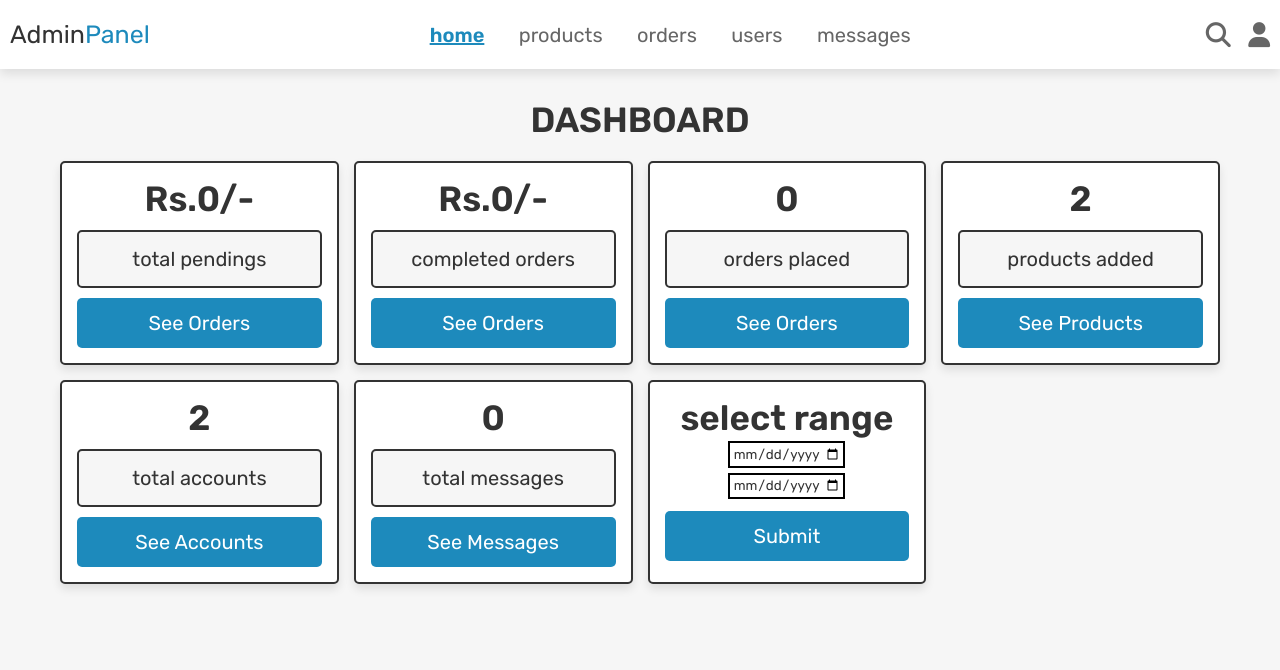
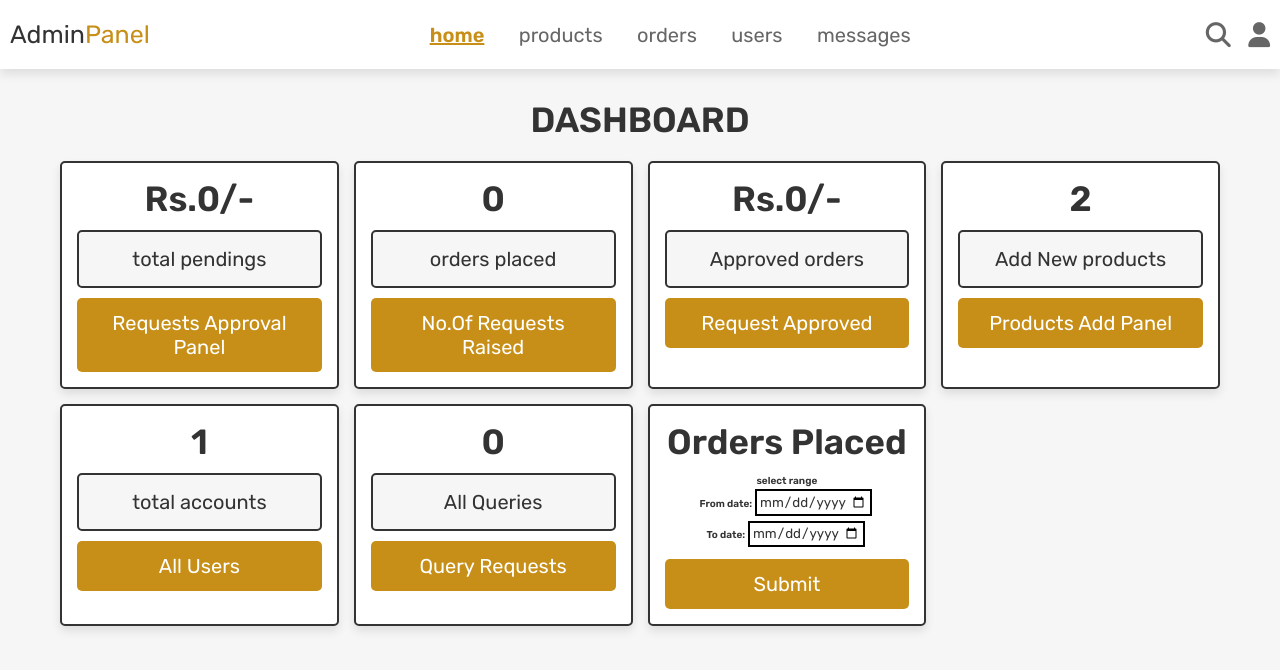
Before and after one commit to charan-srihari-ede/ConstructionMgmt, a PHP site: page /admin_page.php in a window 1280 px wide. Shown: the top 670 px of the page. Run offline with PHP 8.4, Linux system fonts and the light colour scheme; a user stored in the database is signed in; data comes from the database, SQL or seed files in the repository; data that the repository does not hold is empty; some libraries are stand-ins or nearby versions.

Commit message:
admin Front end

```diff
--- a/admin_header.php
+++ b/admin_header.php
@@ -43,8 +43,8 @@ if(isset($message)){
          <a href="admin_update_profile.php" class="btn">update profile</a>
          <a href="logout.php" class="delete-btn">logout</a>
          <div class="flex-btn">
-            <a href="login.php" class="option-btn">login</a>
-            <a href="register.php" class="option-btn">register</a>
+            <!-- <a href="login.php" class="option-btn">login</a> -->
+            <a href="register.php" class="option-btn">register a New user </a>
          </div>
       </div>
 
--- a/admin_orders_completed.php
+++ b/admin_orders_completed.php
@@ -74,7 +74,7 @@ if(isset($_GET['delete'])){
          <p> total products : <span><?= $fetch_orders['total_products']; ?></span> </p>
          <p> total price : <span>Rs<?= $fetch_orders['total_price']; ?>/-</span> </p>
          <p> payment method : <span><?= $fetch_orders['method']; ?></span> </p>
-         <form action="" method="POST">
+         <!-- <form action="" method="POST">
             <input type="hidden" name="order_id" value="<?= $fetch_orders['id']; ?>">
             <select name="update_payment" class="drop-down">
                <option value="" selected disabled><?= $fetch_orders['payment_status']; ?></option>
@@ -85,7 +85,8 @@ if(isset($_GET['delete'])){
                <input type="submit" name="update_order" class="option-btn" value="update">
                <a href="admin_orders.php?delete=<?= $fetch_orders['id']; ?>" class="delete-btn" onclick="return confirm('delete this order?');">delete</a>
             </div>
-         </form>
+         </form> -->
+         <h1><center>COMPLETED</center></h1>
       </div>
       <?php
          }
--- a/admin_page.php
+++ b/admin_page.php
@@ -48,9 +48,21 @@ if(!isset($admin_id)){
       ?>
       <h3>Rs.<?= $total_pendings; ?>/-</h3>
       <p>total pendings</p>
-      <a href="admin_orders.php" class="btn">see orders</a>
+      <a href="admin_orders.php" class="btn">Requests Approval Panel</a>
       </div>
 
+
+
+      <div class="box">
+      <?php
+         $select_orders = $conn->prepare("SELECT * FROM `orders`");
+         $select_orders->execute();
+         $number_of_orders = $select_orders->rowCount();
+      ?>
+      <h3><?= $number_of_orders; ?></h3>
+      <p>orders placed</p>
+      <a href="admin_orders_placed.php" class="btn">No.of Requests Raised</a>
+      </div>
       <div class="box">
       <?php
          $total_completed = 0;
@@ -61,21 +73,9 @@ if(!isset($admin_id)){
          };
       ?>
       <h3>Rs.<?= $total_completed; ?>/-</h3>
-      <p>completed orders</p>
-      <a href="admin_orders_completed.php" class="btn">see orders</a>
+      <p>Approved orders</p>
+      <a href="admin_orders_completed.php" class="btn">Request Approved </a>
       </div>
-
-      <div class="box">
-      <?php
-         $select_orders = $conn->prepare("SELECT * FROM `orders`");
-         $select_orders->execute();
-         $number_of_orders = $select_orders->rowCount();
-      ?>
-      <h3><?= $number_of_orders; ?></h3>
-      <p>orders placed</p>
-      <a href="admin_orders_placed.php" class="btn">see orders</a>
-      </div>
-
       <div class="box">
       <?php
          $select_products = $conn->prepare("SELECT * FROM `products`");
@@ -83,8 +83,8 @@ if(!isset($admin_id)){
          $number_of_products = $select_products->rowCount();
       ?>
       <h3><?= $number_of_products; ?></h3>
-      <p>products added</p>
-      <a href="admin_products.php" class="btn">see products</a>
+      <p> Add New products</p>
+      <a href="admin_products.php" class="btn">Products add Panel</a>
       </div>
 
       <!-- <div class="box">
@@ -115,9 +115,9 @@ if(!isset($admin_id)){
          $select_accounts->execute();
          $number_of_accounts = $select_accounts->rowCount();
       ?>
-      <h3><?= $number_of_accounts; ?></h3>
+      <h3><?= $number_of_accounts-1; ?></h3>
       <p>total accounts</p>
-      <a href="admin_users.php" class="btn">see accounts</a>
+      <a href="admin_users.php" class="btn">All users </a>
       </div>
 
       <div class="box">
@@ -127,8 +127,8 @@ if(!isset($admin_id)){
          $number_of_messages = $select_messages->rowCount();
       ?>
       <h3><?= $number_of_messages; ?></h3>
-      <p>total messages</p>
-      <a href="admin_contacts.php" class="btn">see messages</a>
+      <p>All Queries</p>
+      <a href="admin_contacts.php" class="btn">Query Requests</a>
       </div>
       <div class="box">
       <!-- <?php
@@ -137,11 +137,14 @@ if(!isset($admin_id)){
          $number_of_admins = $select_admins->rowCount();
       ?>
       <h3><?= $number_of_admins; ?></h3>
-      <p>total admins</p> -->
-      <h3>select range</h3>
+      <!-- <p>Orders Placed in range</p> -->
+
+      <h3> Orders Placed</h3><br><h4>select range</h4>
       <form method="POST" action="report.php">
-    <input type="date" max="<?= date('Y-m-d'); ?>" style="border: 2px solid black; padding: 1%; margin: 1%" name="date1" required><br>
-    <input type="date" max="<?= date('Y-m-d'); ?>" style="border: 2px solid black; padding: 1%; margin: 1%" name="date2" required >
+    <b>From date:</b><input type="date" max="<?= date('Y-m-d'); ?>" style="border: 2px solid black; padding: 1%; margin: 1%" name="date1" required>
+    <br>
+    <b>To date:</b><input type="date" max="<?= date('Y-m-d'); ?>" style="border: 2px solid black; padding: 1%; margin: 1%" name="date2" required >
+    <br>
     <input type="submit" class="btn" name="submit">
 </form>
 </div>
--- a/css/components.css
+++ b/css/components.css
@@ -9,7 +9,7 @@
 
 
 :root{
-   --green:#1d8abc;
+   --green:#c78f17;
    --orange:#f39c12;
    --red:#e74c3c;
    --black:#333;
--- a/header.php
+++ b/header.php
@@ -40,7 +40,7 @@ if(isset($message)){
             $count_wishlist_items = $conn->prepare("SELECT * FROM `wishlist` WHERE user_id = ?");
             $count_wishlist_items->execute([$user_id]);
          ?>
-         <a href="wishlist.php" class="fas fa-heart" data-page="wishlist"><span>(<?= $count_wishlist_items->rowCount(); ?>)</span></a>
+         <!-- <a href="wishlist.php" class="fas fa-heart" data-page="wishlist"><span>(<?= $count_wishlist_items->rowCount(); ?>)</span></a> -->
          <a href="cart.php" class="fas fa-shopping-cart" data-page="cart"><span>(<?= $count_cart_items->rowCount(); ?>)</span></a>
          <div id="user-btn" class="fas fa-user"></div>
       </div>
```
Also changed, not shown: uploaded_img/pic-3.png (deleted).
